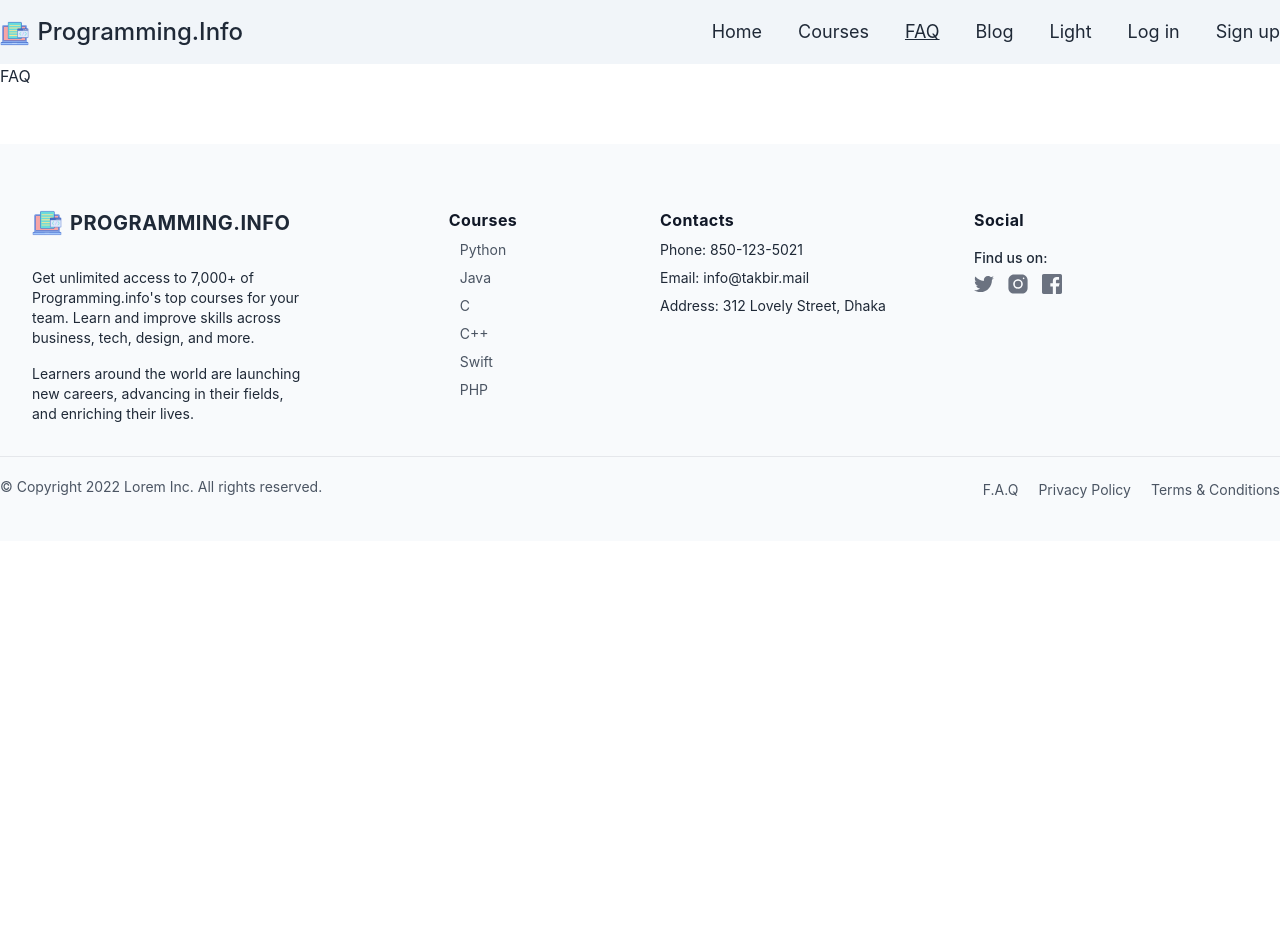
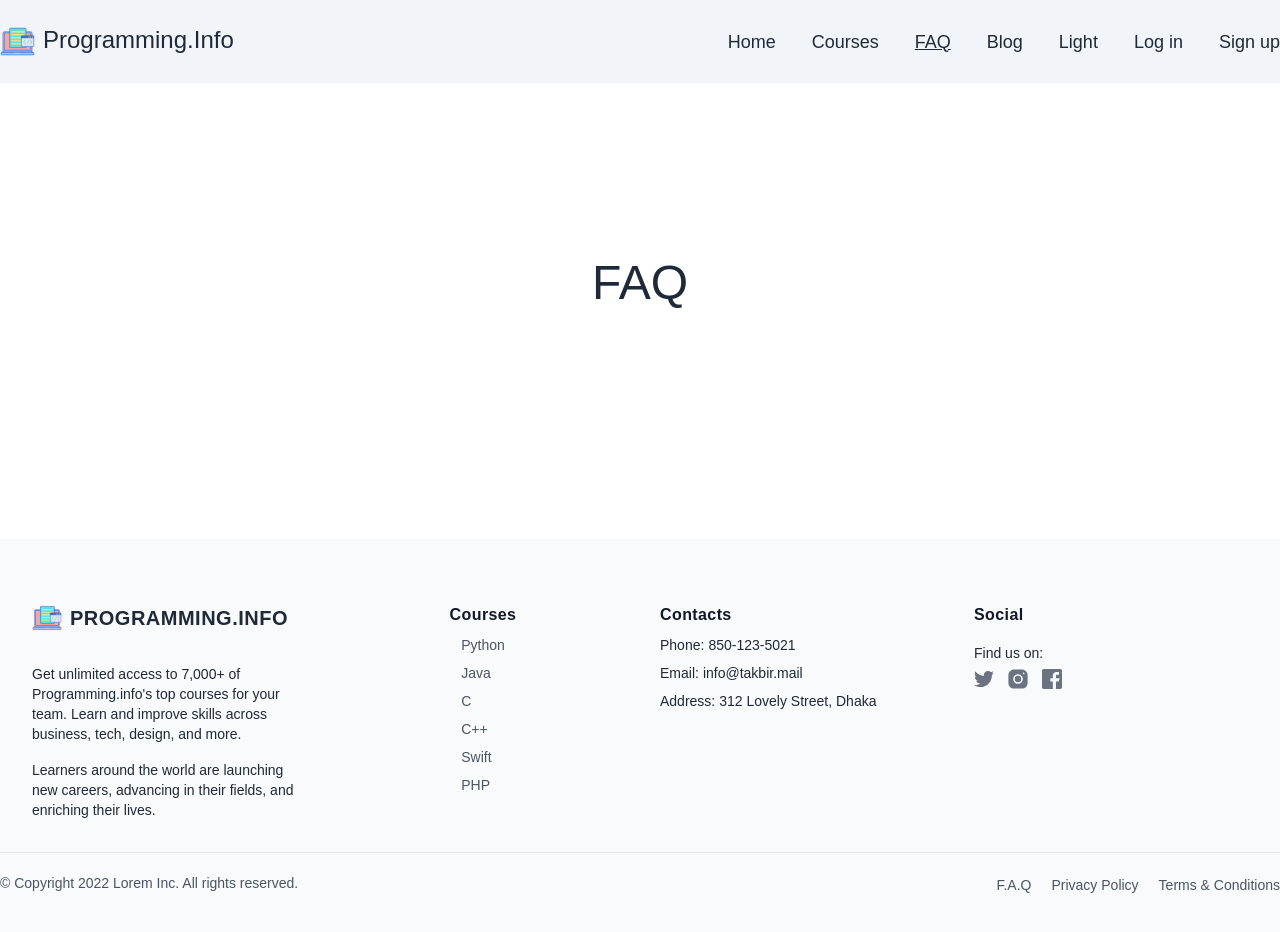
Before and after one commit to mohammedtakbir/Assignment-10-Programming.Info-client-site, a React (Create React App) app: page /faq in a window 1280 px wide. Shown: the top 932 px of the page. Before the commit the page ends 800 px from the top, so only its background shows below. Built offline with nearby package versions, Linux system fonts and the light colour scheme; no server answers.

Commit message:
style added

```diff
--- a/src/components/CourseCards/CourseCards.js
+++ b/src/components/CourseCards/CourseCards.js
@@ -9,13 +9,13 @@ const CourseCards = ({ course }) => {
 
     return (
         <Link to={`/course-details/${id}`}>
-            <div className='sm:flex justify-between items-center gap-5 shadow-xl p-5 rounded-lg duration-300 hover:shadow-2xl md:mx-0 mx-3'>
+            <div className='min-h-full sm:flex justify-between items-center gap-5 shadow-xl p-5 rounded-lg duration-300 hover:shadow-2xl md:mx-0 mx-3'>
                 <img src={image} className='sm:w-[200px] w-full h-[200px] border rounded-lg' alt="" />
                 <div className='sm:mt-0 mt-3'>
-                    <h2 className='text-xl font-medium mb-2'>{title}</h2>
+                    <h2 className='text-xl font-medium mb-4'>{title}</h2>
                     <p className='mb-2'>{description}</p>
                     <p>
-                        <small>{author}</small>
+                        <small className='text-gray-500'>{author}</small>
                     </p>
                     <p>
                         <small className='mr-1'>{others_info?.rating?.number}</small>
--- a/src/components/CourseDetails/CourseDetails.js
+++ b/src/components/CourseDetails/CourseDetails.js
@@ -18,10 +18,10 @@ const CourseDetails = () => {
             <div className='sm:flex justify-between items-center gap-5 '>
                 <img src={image} className='sm:w-[300px] w-full sm:h-[250px] border rounded-lg' alt="" />
                 <div className='sm:mt-0 mt-3'>
-                    <h2 className='text-2xl font-medium mb-2'>{title}</h2>
+                    <h2 className='text-2xl font-medium mb-4'>{title}</h2>
                     <p className='mb-2'>{description}</p>
                     <p>
-                        <small>{author}</small>
+                        <small className='text-gray-600'>{author}</small>
                     </p>
                     <p>
                         <small className='mr-1'>{others_info?.rating?.number}</small>
--- a/src/components/FAQ/FAQ.js
+++ b/src/components/FAQ/FAQ.js
@@ -2,8 +2,8 @@ import React from 'react';
 
 const FAQ = () => {
     return (
-        <div>
-            <h2>FAQ</h2>
+        <div className='min-h-[50vh] flex justify-center items-center'>
+            <h2 className='md:text-5xl text-2xl font-medium'>FAQ</h2>
         </div>
     );
 };
--- a/src/components/Navbar/Navbar.js
+++ b/src/components/Navbar/Navbar.js
@@ -21,12 +21,12 @@ const Navbar = () => {
     };
 
     return (
-        <div className='bg-slate-100 py-4'>
+        <div className='bg-slate-100 py-6'>
             <nav className='sm:container sm:mx-auto flex justify-between items-center relative mx-2'>
-                <p className='w-[300px]'>
+                <p className='w-[350px]'>
                     <Link to='/' className='text-2xl font-medium flex'>
                         <span className='mr-2'>
-                            <img className='w-[30px] inline' src={logo} alt="" />
+                            <img className='sm:w-[35px] w-[30px] inline' src={logo} alt="" />
                         </span>
                         <span>Programming.Info</span>
                     </Link>
@@ -34,7 +34,7 @@ const Navbar = () => {
                 <ul className={`lg:flex lg:static lg:justify-end absolute lg:bg-transparent bg-slate-400 z-10 w-full lg:p-0 p-5 lg:rounded-none rounded-lg
                 ${open ? 'top-[60px]' : 'top-[-400px]'}`}>
                     <li className='lg:ml-9 lg:my-0 my-3 text-lg'>
-                        <NavLink onClick={() => setOpen(!open)} style={({ isActive }) => {
+                        <NavLink className='w-full block' onClick={() => setOpen(!open)} style={({ isActive }) => {
                             return isActive ? { textDecoration: 'underLine' } : undefined
                         }} to='/home'>Home</NavLink>
                     </li>
--- a/src/index.css
+++ b/src/index.css
@@ -1,6 +1,7 @@
 @tailwind base;
 @tailwind components;
 @tailwind utilities;
+@import url('https://fonts.googleapis.com/css2?family=Poppins:wght@200;300;400;500;600&display=swap');
 
 body {
   margin: 0;
@@ -9,7 +10,7 @@ body {
     sans-serif;
   -webkit-font-smoothing: antialiased;
   -moz-osx-font-smoothing: grayscale;
-  /* background-color: #F8FAFC; */
+  font-family: 'Poppins', sans-serif;
 }
 
 code {
```
